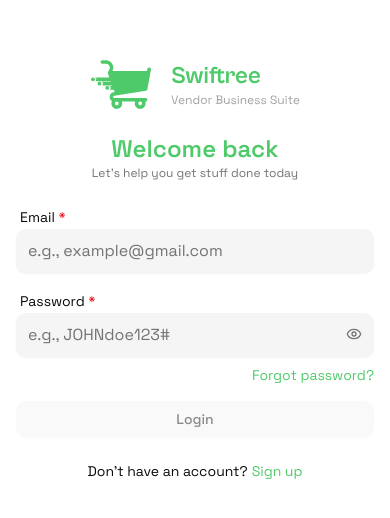
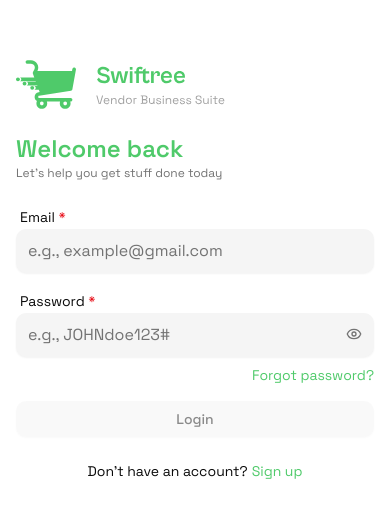
Before and after one commit to Sellfast-app/vendor, a Next.js app: page /login in a window 390 px wide. Shown: the part 152-670 px from the top of the page. Built offline with nearby package versions, Linux system fonts and the light colour scheme.

Commit message:
login page update

```diff
--- a/app/(auth)/login/page.tsx
+++ b/app/(auth)/login/page.tsx
@@ -111,9 +111,8 @@ export default function LoginPage() {
 
   return (
     <div className="w-full max-w-lg space-y-6">
-      <div className="flex justify-center md:justify-start"> <Logo /></div>
-
-      <div className="flex flex-col items-center md:items-start">
+     <Logo />
+      <div className="flex flex-col">
         <h1 className="text-2xl font-semibold text-primary">Welcome back</h1>
         <p className="text-xs text-muted-foreground">Let&apos;s help you get stuff done today</p>
       </div>
```
